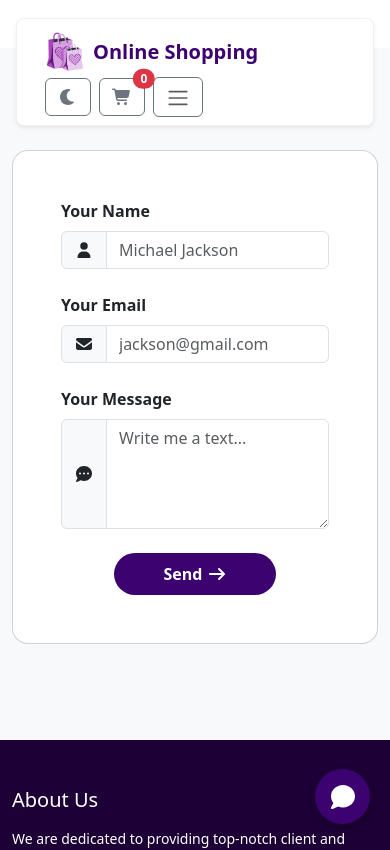
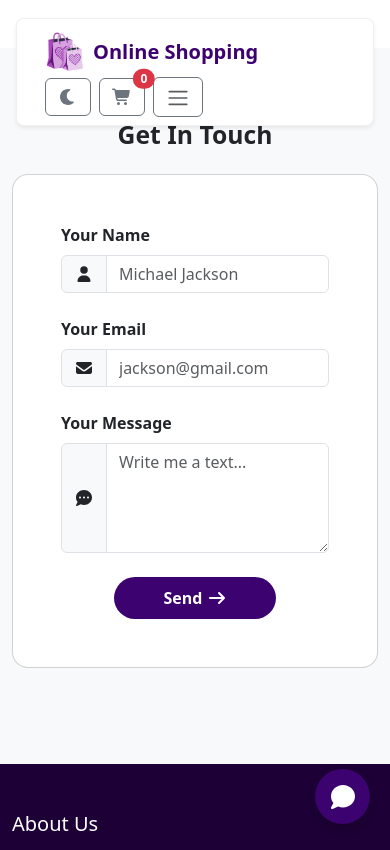
Before and after one commit to rabianezami/E-commarce-website, a React (Vite) app: page /Contact in a window 390 px wide. Shown: the top 850 px of the page. Built offline with nearby package versions, Linux system fonts and the light colour scheme.

Commit message:
ubdate responsive

```diff
--- a/src/components/Contact.jsx
+++ b/src/components/Contact.jsx
@@ -78,13 +78,13 @@ export default function Contact({ onSubmit }) {
 
   return (
     <section id="contact" className="contact-section py-5 mt-5">
-      <div className="container">
+      <div className="container mt-4">
         <div className="text-center text-lg-start">
           <h2 className="mb-4 contact-title fw-bold">Get In Touch</h2>
         </div>
 
         <div className="row g-4 justify-content-center">
-          <div className="col-md-6">
+          <div className="col-md-10">
             <div className="card contact-form bg-white p-4 shadow-md rounded-4 w-100">
               <form onSubmit={handleSubmit} noValidate className="p-4">
                 <div className="mb-4">
```
